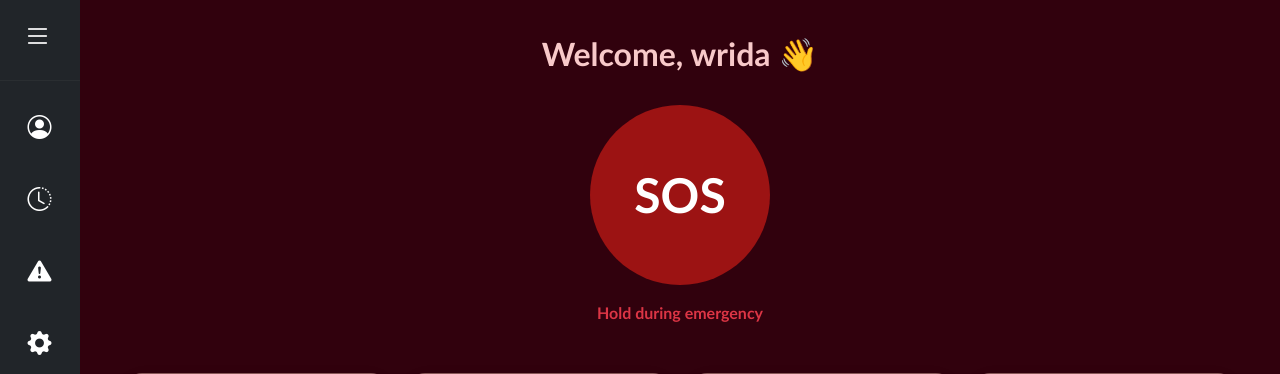
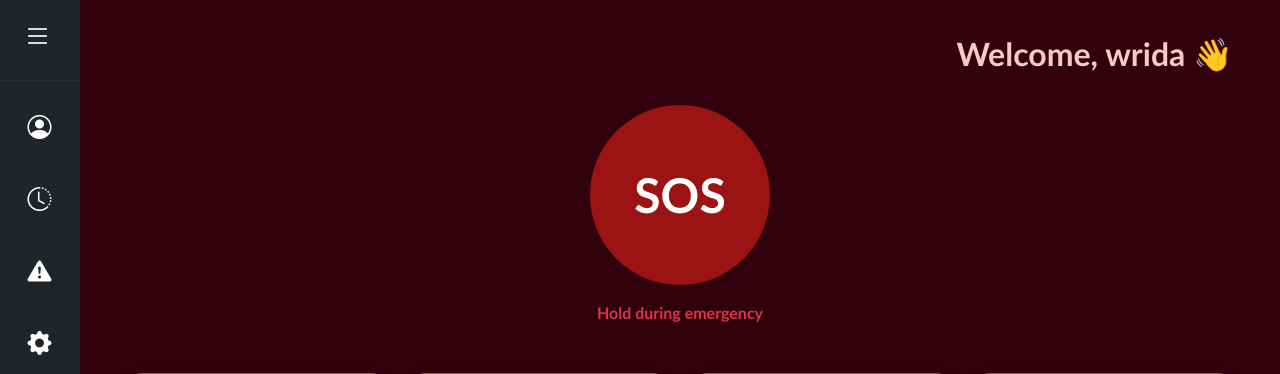
Before and after one commit to tahseensultana/safeher, a Flask app: page /dashboard in a window 1280 px wide. Shown: the top 374 px of the page. Run offline with Flask 3, Linux system fonts and the light colour scheme; a user stored in the database is signed in; data comes from the database, SQL or seed files in the repository; data that the repository does not hold is empty.

Commit message:
Update dashboard.html

```diff
--- a/templates/dashboard.html
+++ b/templates/dashboard.html
@@ -83,7 +83,7 @@
     <div class="container-fluid">
 
         <!-- Header -->
-        <div class="d-flex justify-content-center align-items-center mb-4">
+        <div class="d-flex justify-content-end align-items-center mb-4">
 
             <div>
 
```
